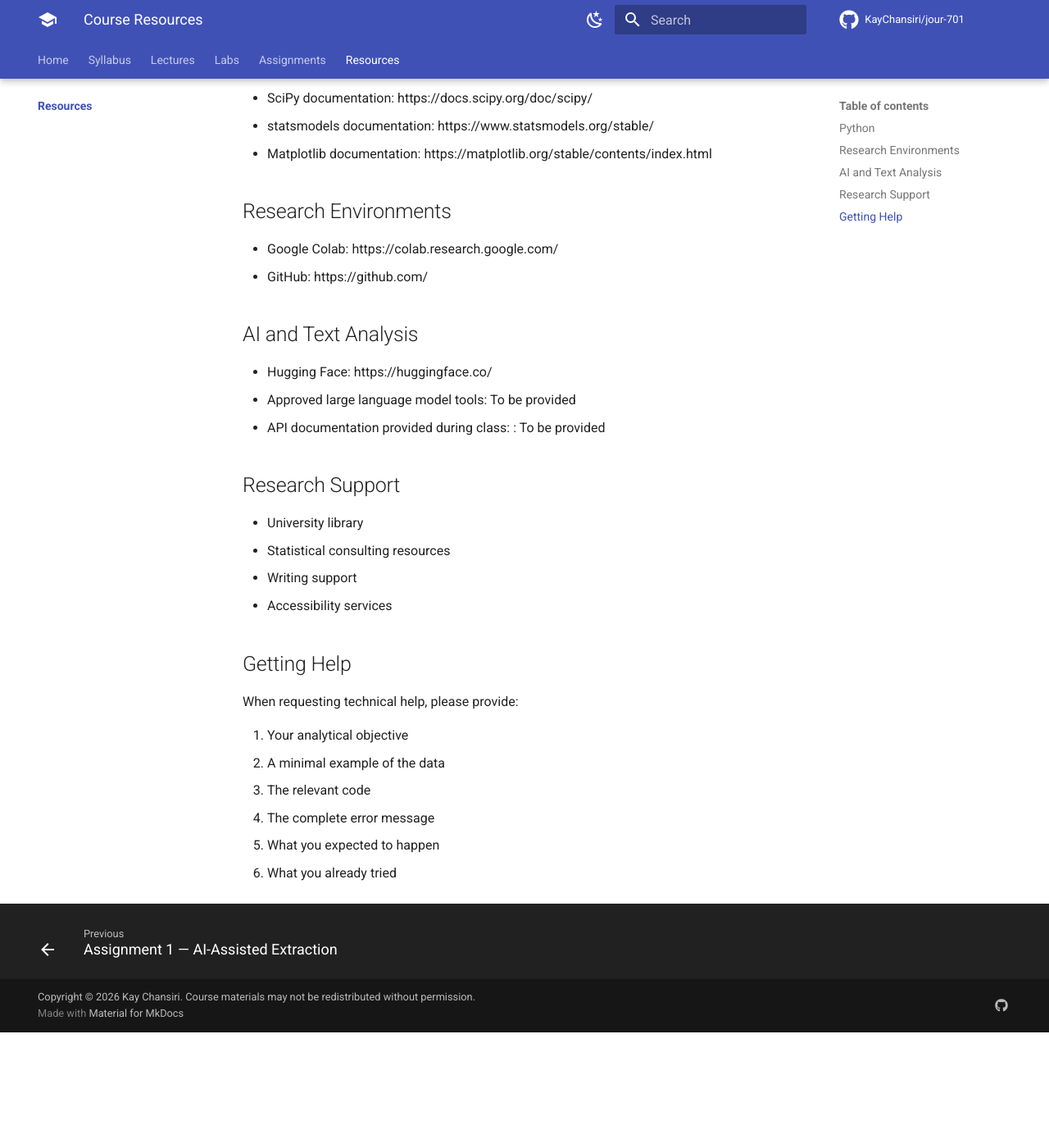
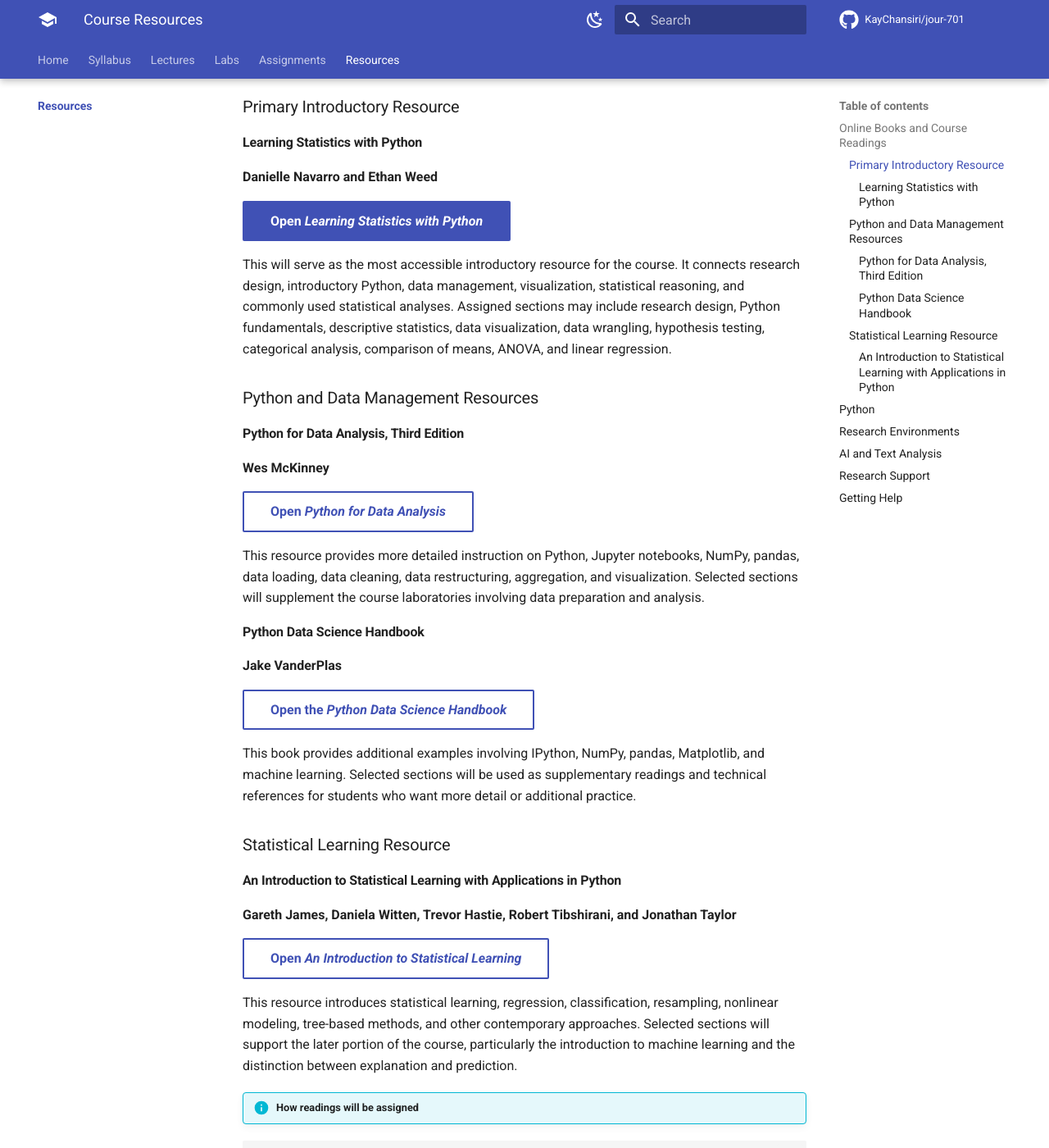
Before and after one commit to KayChansiri/jour-701-AI-research-methods, an MkDocs documentation site: the page built from docs/resources/index.md, in a window 1280 px wide and 1400 px high, scrolled down 272 px. Shown: the whole window at 82% size. Built offline with MkDocs 1.6.1 and Material for MkDocs 9.7.7, drawn with Linux system fonts in a browser that asks for light colours; comment, search, counter and statistics services are not loaded; before the commit the page ends 1531 px from its top, so only the background shows below that; some of the changed text lies outside the part shown.

Commit message:
Update index.md

````diff
--- a/docs/resources/index.md
+++ b/docs/resources/index.md
@@ -1,4 +1,53 @@
 # Course Resources
+## Online Books and Course Readings
+
+This course does not rely on a single textbook. Selected chapters and sections from the following openly available online books will be assigned throughout the semester. Specific readings will be listed on the weekly course pages and in the course schedule.
+
+### Primary Introductory Resource
+
+#### Learning Statistics with Python
+
+**Danielle Navarro and Ethan Weed**
+
+[Open *Learning Statistics with Python*](https://ethanweed.github.io/pythonbook/landingpage.html){ .md-button .md-button--primary }
+
+This will serve as the most accessible introductory resource for the course. It connects research design, introductory Python, data management, visualization, statistical reasoning, and commonly used statistical analyses. Assigned sections may include research design, Python fundamentals, descriptive statistics, data visualization, data wrangling, hypothesis testing, categorical analysis, comparison of means, ANOVA, and linear regression.
+
+### Python and Data Management Resources
+
+#### Python for Data Analysis, Third Edition
+
+**Wes McKinney**
+
+[Open *Python for Data Analysis*](https://wesmckinney.com/book/){ .md-button }
+
+This resource provides more detailed instruction on Python, Jupyter notebooks, NumPy, pandas, data loading, data cleaning, data restructuring, aggregation, and visualization. Selected sections will supplement the course laboratories involving data preparation and analysis.
+
+#### Python Data Science Handbook
+
+**Jake VanderPlas**
+
+[Open the *Python Data Science Handbook*](https://jakevdp.github.io/PythonDataScienceHandbook/){ .md-button }
+
+This book provides additional examples involving IPython, NumPy, pandas, Matplotlib, and machine learning. Selected sections will be used as supplementary readings and technical references for students who want more detail or additional practice.
+
+### Statistical Learning Resource
+
+#### An Introduction to Statistical Learning with Applications in Python
+
+**Gareth James, Daniela Witten, Trevor Hastie, Robert Tibshirani, and Jonathan Taylor**
+
+[Open *An Introduction to Statistical Learning*](https://www.statlearning.com/){ .md-button }
+
+This resource introduces statistical learning, regression, classification, resampling, nonlinear modeling, tree-based methods, and other contemporary approaches. Selected sections will support the later portion of the course, particularly the introduction to machine learning and the distinction between explanation and prediction.
+
+!!! info "How readings will be assigned"
+
+```
+You are not expected to read each book in full. Required chapters and
+sections will be identified on the relevant weekly lecture page. Materials
+not specifically assigned should be treated as optional reference resources.
+```
 
 ## Python
 
````
